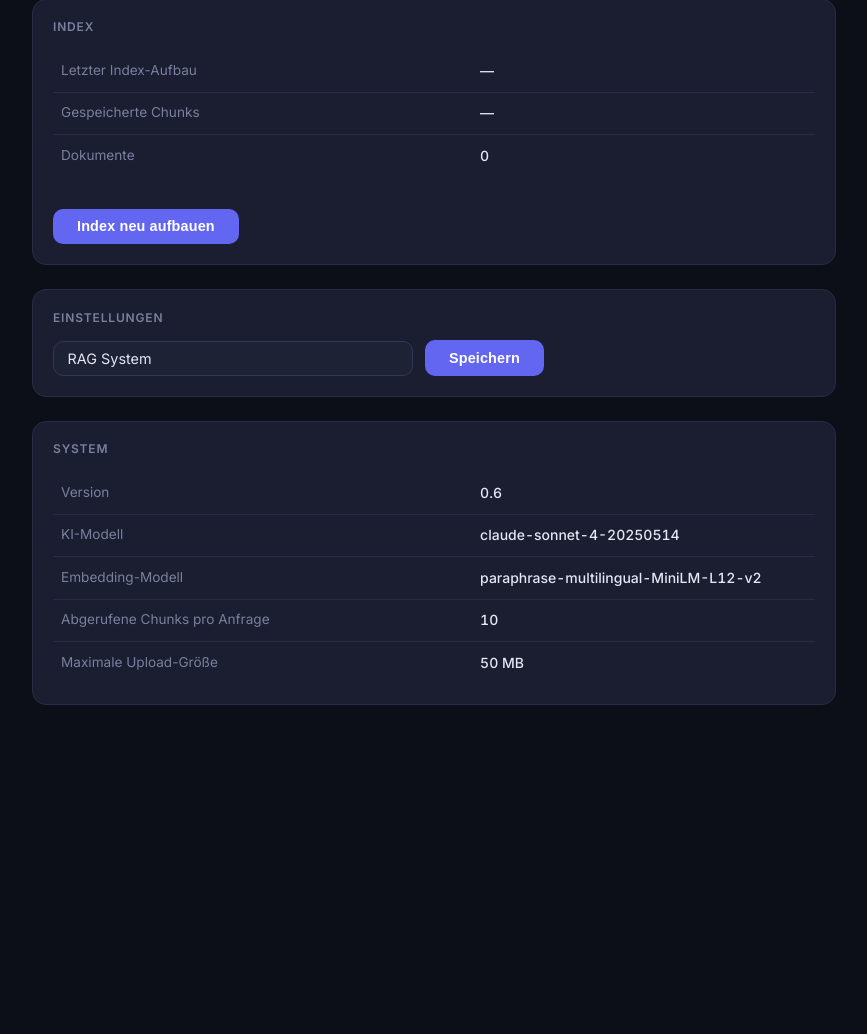
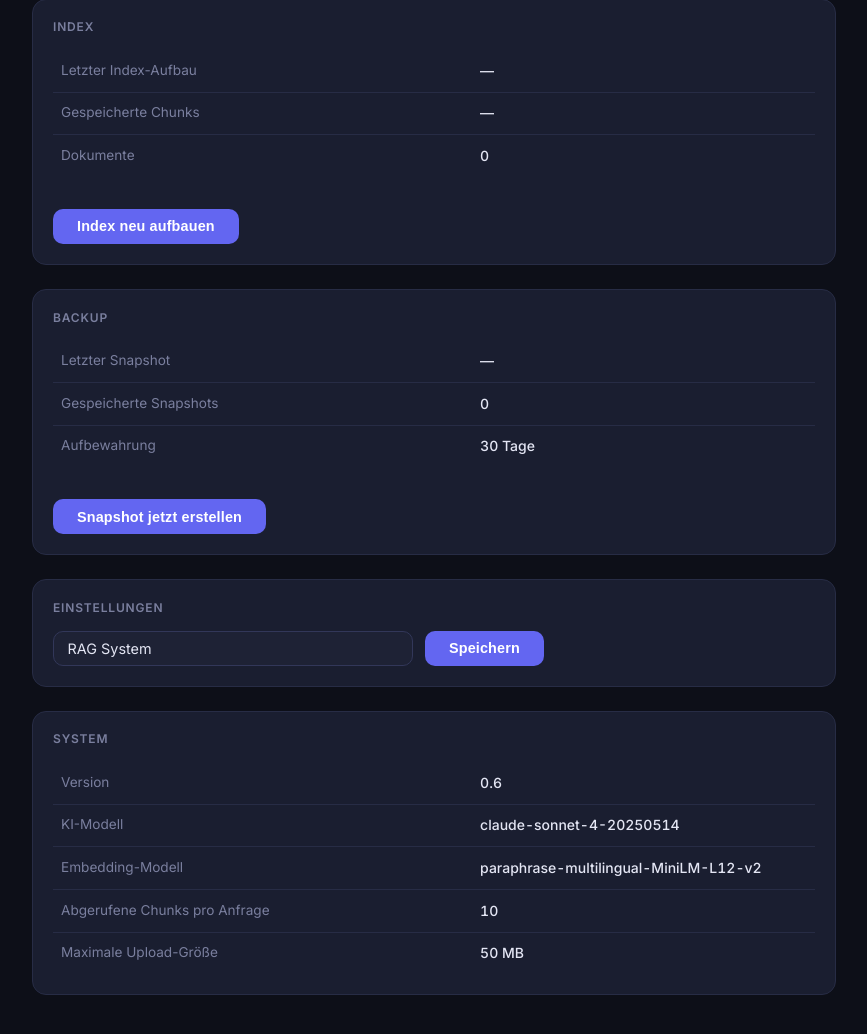
Before and after one commit to speedswimmer/rag, a Flask app: page /admin in a window 1280 px wide. Shown: the part 702-1736 px from the top of the page, without its empty margins (206-1073 px from the left). Run offline with Flask 3, Linux system fonts and the light colour scheme; some libraries are stand-ins or nearby versions.

Commit message:
feat: add local document snapshot backup

```diff
--- /dev/null
+++ b/app/backup.py
@@ -0,0 +1,47 @@
+"""Document backup — creates tar.gz snapshots of the dokumente/ directory."""
+
+import logging
+import tarfile
+from datetime import datetime, timedelta
+from pathlib import Path
+
+logger = logging.getLogger(__name__)
+
+
+def create_snapshot(docs_dir: Path, backup_dir: Path, keep_days: int = 30) -> Path:
+    """Create a timestamped tar.gz of docs_dir, rotate backups older than keep_days."""
+    backup_dir.mkdir(parents=True, exist_ok=True)
+    timestamp = datetime.now().strftime("%Y%m%d-%H%M%S")
+    archive_path = backup_dir / f"dokumente-{timestamp}.tar.gz"
+
+    with tarfile.open(archive_path, "w:gz") as tar:
+        tar.add(docs_dir, arcname="dokumente")
+
+    logger.info("Snapshot created: %s", archive_path.name)
+    _rotate(backup_dir, keep_days)
+    return archive_path
+
+
+def _rotate(backup_dir: Path, keep_days: int) -> None:
+    """Delete snapshots older than keep_days days."""
+    cutoff = datetime.now() - timedelta(days=keep_days)
+    for f in backup_dir.glob("dokumente-*.tar.gz"):
+        if datetime.fromtimestamp(f.stat().st_mtime) < cutoff:
+            f.unlink()
+            logger.info("Removed old backup: %s", f.name)
+
+
+def get_last_backup(backup_dir: Path) -> dict | None:
+    """Return info about the most recent backup, or None if none exist."""
+    if not backup_dir.exists():
+        return None
+    files = sorted(backup_dir.glob("dokumente-*.tar.gz"), key=lambda f: f.stat().st_mtime, reverse=True)
+    if not files:
+        return None
+    f = files[0]
+    return {
+        "name": f.name,
+        "size_kb": round(f.stat().st_size / 1024, 1),
+        "mtime": f.stat().st_mtime,
+        "count": len(files),
+    }
--- a/app/config.py
+++ b/app/config.py
@@ -21,6 +21,8 @@ class Config:
     docs_dir: Path = field(default=None)
     chroma_dir: Path = field(default=None)
     index_meta_path: Path = field(default=None)
+    backup_dir: Path = field(default=None)
+    backup_keep_days: int = 30
 
     # Models
     embedding_model: str = field(
@@ -55,6 +57,8 @@ class Config:
             self.chroma_dir = self.base_dir / "chroma_db"
         if self.index_meta_path is None:
             self.index_meta_path = self.base_dir / "index_meta.json"
+        if self.backup_dir is None:
+            self.backup_dir = self.base_dir / "backups"
 
         self.docs_dir.mkdir(parents=True, exist_ok=True)
         self.chroma_dir.mkdir(parents=True, exist_ok=True)
--- a/app/routes/admin.py
+++ b/app/routes/admin.py
@@ -7,6 +7,7 @@ import threading
 from flask import Blueprint, current_app, jsonify, render_template, request
 
 from app import get_rag_engine
+from app.backup import create_snapshot, get_last_backup
 from app.config import APP_VERSION
 from app.routes.documents import _get_document_list, _run_index_in_background
 from app.settings import get_app_name, save_app_name
@@ -27,13 +28,30 @@ def admin():
         cfg=cfg,
         chunk_count=_get_chunk_count(),
         last_index=_get_last_index_time(cfg),
+        last_backup=get_last_backup(cfg.backup_dir),
     )
 
 
 @admin_bp.post("/admin/rebuild")
 def rebuild():
+    cfg = current_app.config["RAG_CONFIG"]
+    try:
+        create_snapshot(cfg.docs_dir, cfg.backup_dir, cfg.backup_keep_days)
+    except Exception:
+        logger.exception("Snapshot before rebuild failed — continuing anyway")
     threading.Thread(target=_run_index_in_background, daemon=True).start()
     return jsonify({"ok": True})
+
+
+@admin_bp.post("/admin/backup")
+def backup():
+    cfg = current_app.config["RAG_CONFIG"]
+    try:
+        path = create_snapshot(cfg.docs_dir, cfg.backup_dir, cfg.backup_keep_days)
+        return jsonify({"ok": True, "name": path.name})
+    except Exception:
+        logger.exception("Manual snapshot failed")
+        return jsonify({"error": "Snapshot fehlgeschlagen"}), 500
 
 
 @admin_bp.post("/admin/settings")
--- a/app/templates/admin.html
+++ b/app/templates/admin.html
@@ -91,6 +91,38 @@
     <div style="margin-top:1rem">
       <button class="upload-btn" id="rebuildBtn">Index neu aufbauen</button>
       <span class="upload-status" id="rebuildStatus" style="display:none"></span>
+    </div>
+  </section>
+
+  <!-- Backup -->
+  <section class="info-section" style="margin-bottom:1.5rem">
+    <h2 class="section-title">Backup</h2>
+    <table class="info-table" style="margin-bottom:1rem">
+      <tbody>
+        <tr>
+          <td class="info-key">Letzter Snapshot</td>
+          <td class="info-val">
+            {% if last_backup %}
+              {{ last_backup.mtime | int | timestamp_to_str }}
+              <span style="color:var(--text-muted);margin-left:.5rem">({{ last_backup.size_kb }} KB)</span>
+            {% else %}
+              —
+            {% endif %}
+          </td>
+        </tr>
+        <tr>
+          <td class="info-key">Gespeicherte Snapshots</td>
+          <td class="info-val">{{ last_backup.count if last_backup else 0 }}</td>
+        </tr>
+        <tr>
+          <td class="info-key">Aufbewahrung</td>
+          <td class="info-val">{{ cfg.backup_keep_days }} Tage</td>
+        </tr>
+      </tbody>
+    </table>
+    <div>
+      <button class="upload-btn" id="backupBtn">Snapshot jetzt erstellen</button>
+      <span class="upload-status" id="backupStatus" style="display:none"></span>
     </div>
   </section>
 
@@ -275,6 +307,35 @@
   });
 
   // ----------------------------------------------------------------
+  // Manual backup
+  // ----------------------------------------------------------------
+  const backupBtn    = document.getElementById('backupBtn');
+  const backupStatus = document.getElementById('backupStatus');
+
+  backupBtn.addEventListener('click', async () => {
+    backupBtn.disabled = true;
+    backupStatus.textContent = 'Snapshot wird erstellt …';
+    backupStatus.className = 'upload-status';
+    backupStatus.style.display = 'flex';
+    try {
+      const resp = await fetch('/admin/backup', { method: 'POST', headers: { 'X-CSRFToken': csrfToken } });
+      const data = await resp.json();
+      if (resp.ok) {
+        backupStatus.textContent = 'Gespeichert: ' + data.name;
+        backupStatus.className = 'upload-status upload-status-done';
+        setTimeout(() => { backupStatus.style.display = 'none'; }, 5000);
+      } else {
+        backupStatus.textContent = data.error || 'Fehler';
+        backupStatus.className = 'upload-status upload-status-error';
+      }
+    } catch (err) {
+      backupStatus.textContent = 'Verbindungsfehler';
+      backupStatus.className = 'upload-status upload-status-error';
+    }
+    backupBtn.disabled = false;
+  });
+
+  // ----------------------------------------------------------------
   // Rebuild index
   // ----------------------------------------------------------------
   const rebuildBtn    = document.getElementById('rebuildBtn');
```
Also changed, not shown: backup_cron.py (added, +18 -0 lines), 1 other file.
